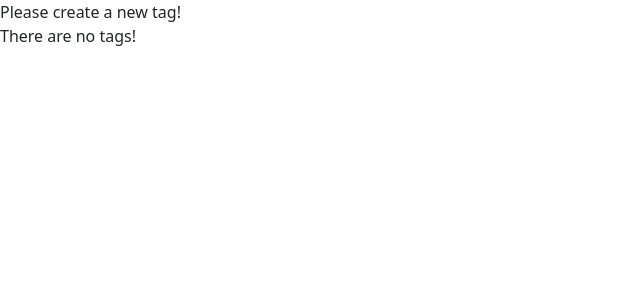
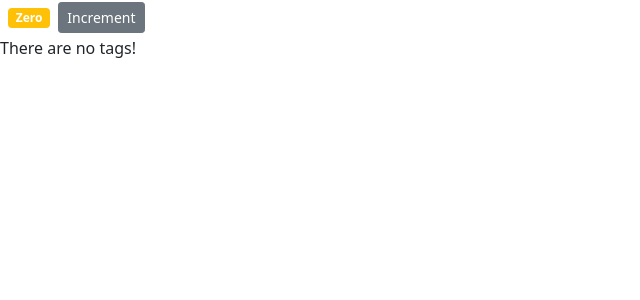
Before and after one commit to maxcheever/counter-app, a React (Create React App) app: page / in a window 1280 px wide. Shown: the top 300 px of the page, without its empty margins (0-640 px from the left). Built offline with nearby package versions, Linux system fonts and the light colour scheme.

Commit message:
put everything back

```diff
--- a/src/components/counter.jsx
+++ b/src/components/counter.jsx
@@ -21,11 +21,24 @@
 	render() {
 		return (
 			<div>
-				{this.state.tags.length === 0 && "Please create a new tag!"}
+				<span className={this.getBadgeClasses()}>
+					{this.formatCount()}
+				</span>
+				<button className="btn btn-secondary btn-sm">Increment</button>
 				{this.renderTags()}
 			</div>
 		);
 	}
+
+	getBadgeClasses() {
+		let classes = "badge m-2 bg-";
+		classes += this.state.count === 0 ? "warning" : "primary";
+		return classes;
+	}
+
+	formatCount() {
+		return this.state.count === 0 ? "Zero" : this.state.count;
+	}
 }
 
 export default Counter;
```
